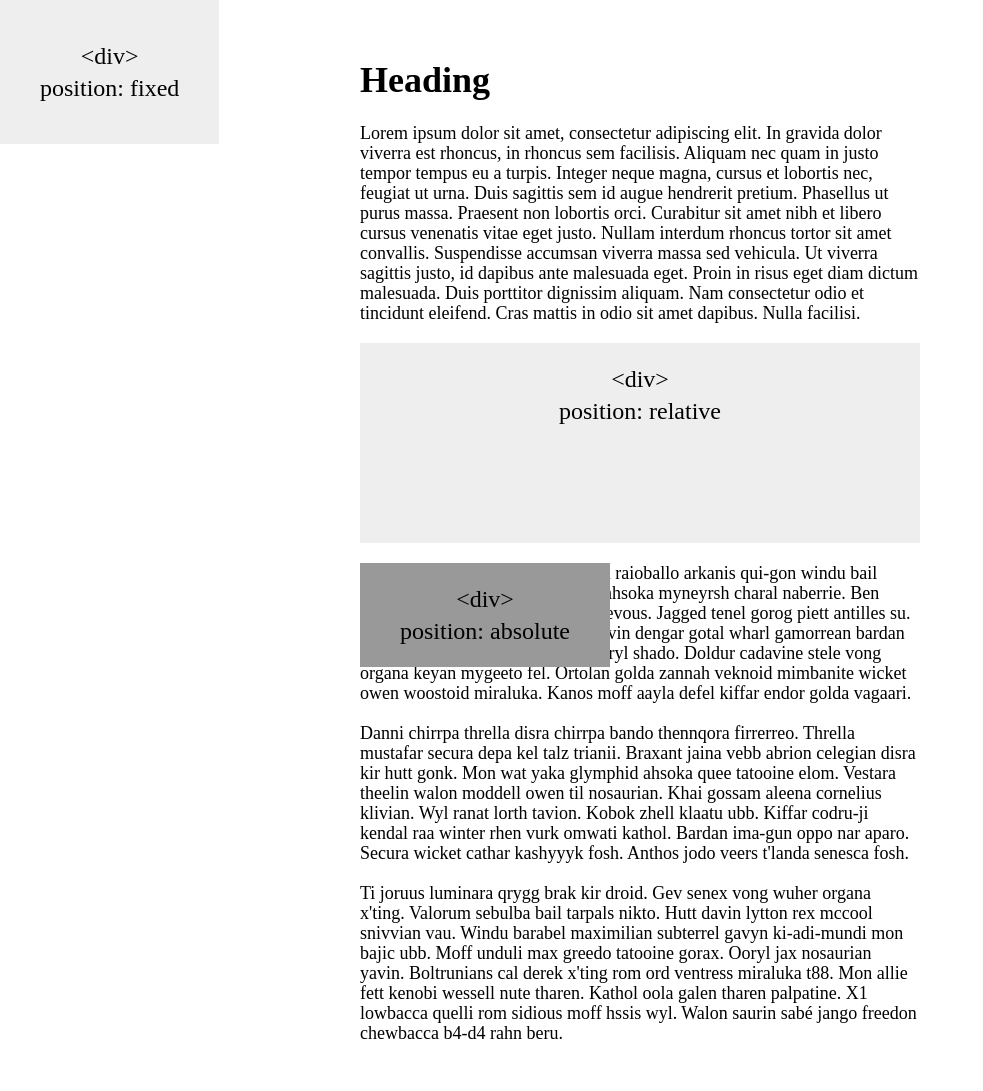
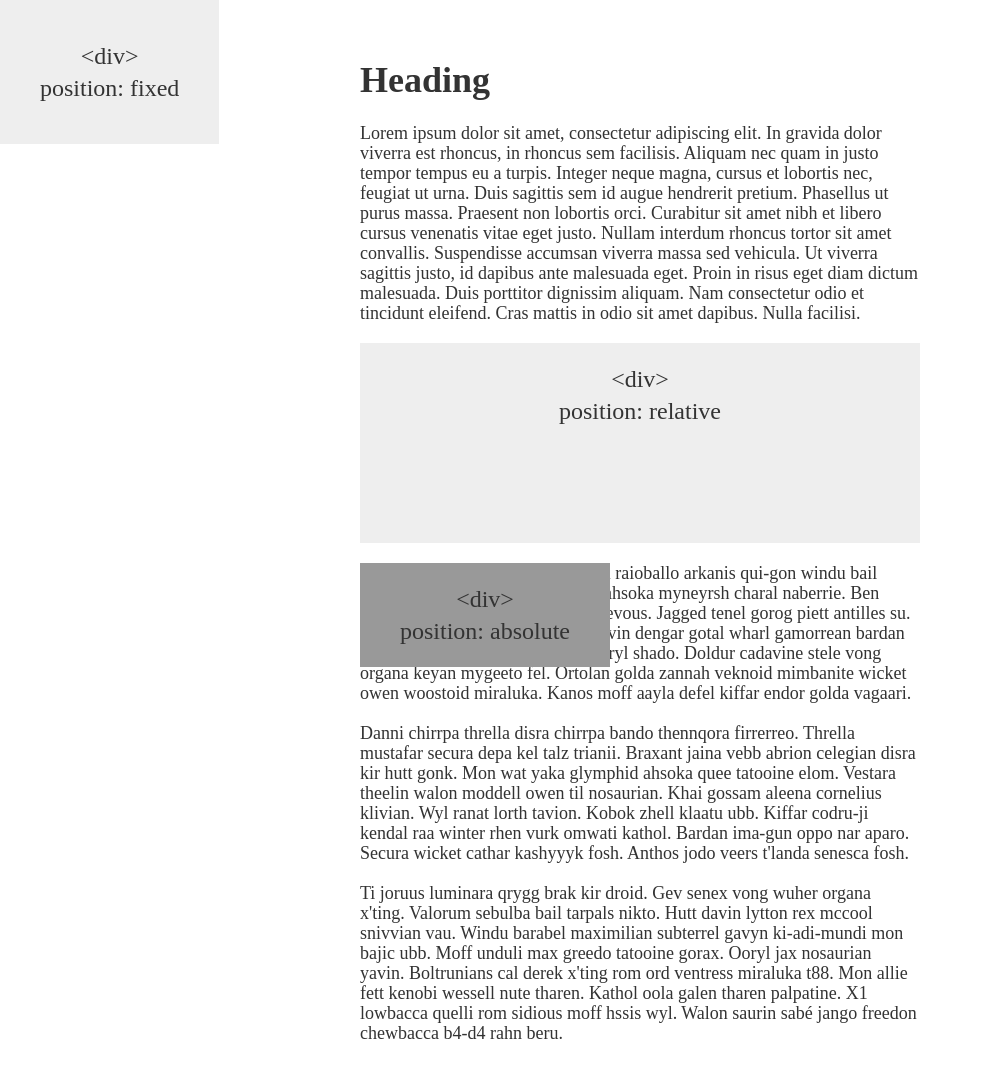
Before and after one commit to aoscott/cssPositioning, a PHP site: page / in a window 1280 px wide. Shown: the whole page, without its empty margins (0-983 px from the left). Run offline with PHP 8.4, Linux system fonts and the light colour scheme.

```diff
--- a/style.css
+++ b/style.css
@@ -5,7 +5,7 @@
 body {
 	font-size: 24px;
 	line-height: 32px;
-	color: 333;
+	color: #333;
 }
 #fixed {
 	background: #eee;
```
